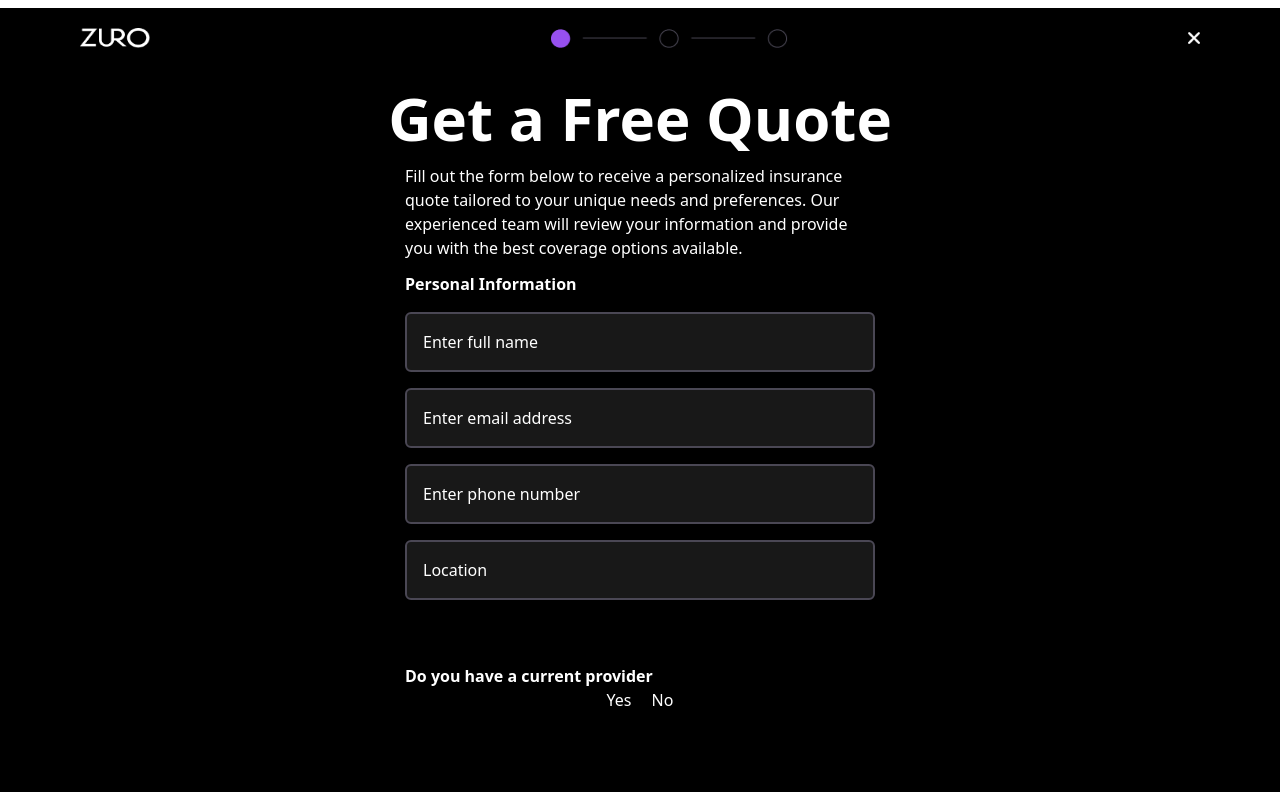
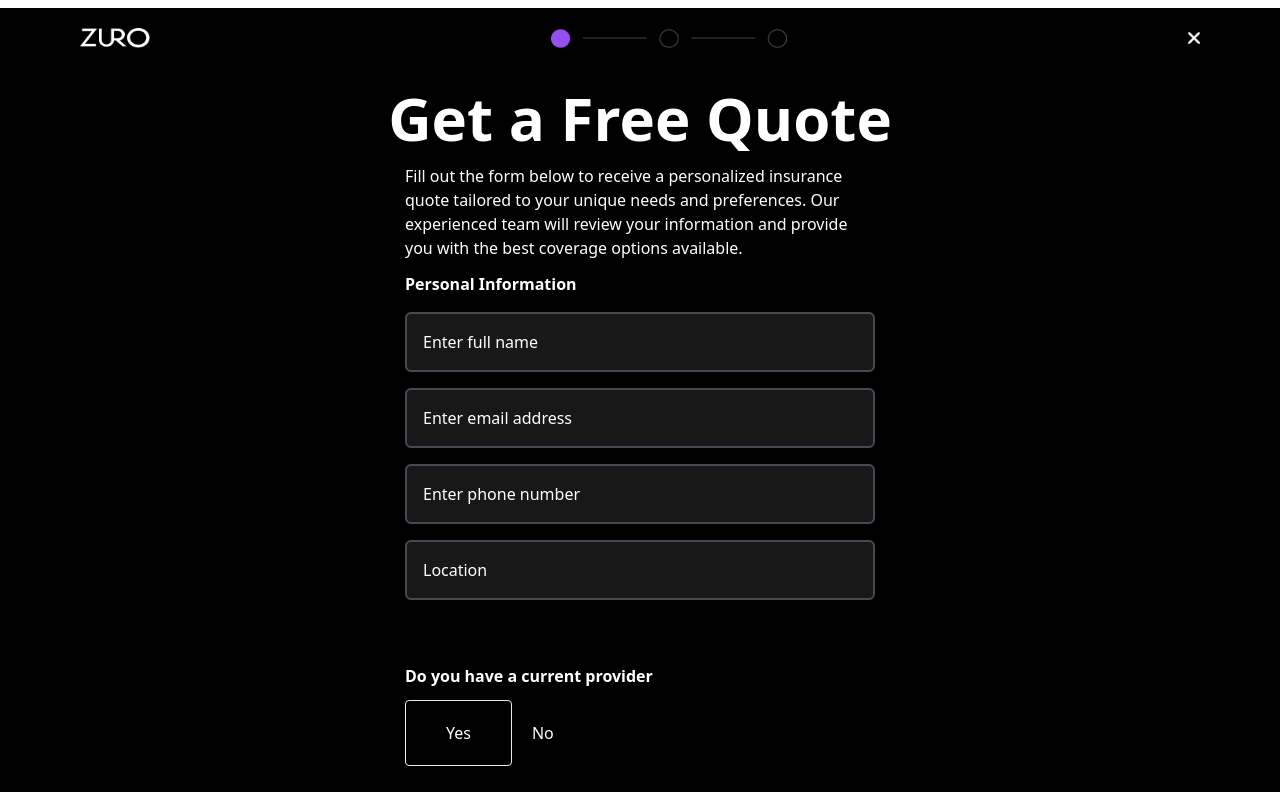
Before and after one commit to JojoDuke/ZuroNew, a Next.js app: page / in a window 1280 px wide. Built offline with nearby package versions, Linux system fonts and the light colour scheme.

Commit message:
year nine

```diff
--- a/pages/index.tsx
+++ b/pages/index.tsx
@@ -107,8 +107,8 @@ const Home: NextPage = () => {
         </Formik>
 
          <p className="text-left font-bold mt-16 mx-auto w-[470px]">Do you have a current provider</p>
-         <div className="flex flex-row gap-5 justify-center items-center">
-          <button>Yes</button>
+         <div className="flex flex-row gap-5 justify-left items-center w-[470px] mx-auto mt-3">
+          <button className="py-5 px-10 rounded outline-gray-200 border border-gray-200">Yes</button>
           <button>No</button>
          </div>
       </section>
```
